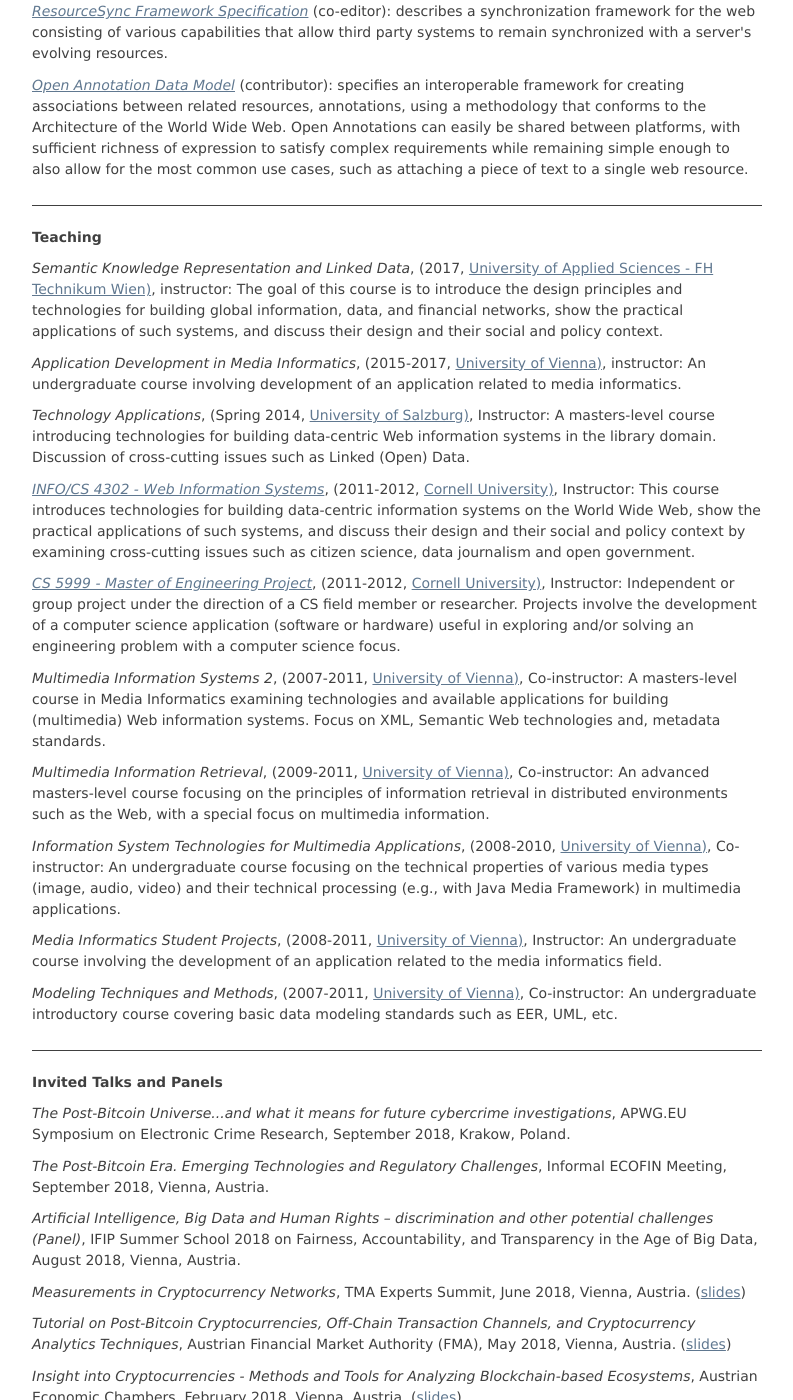
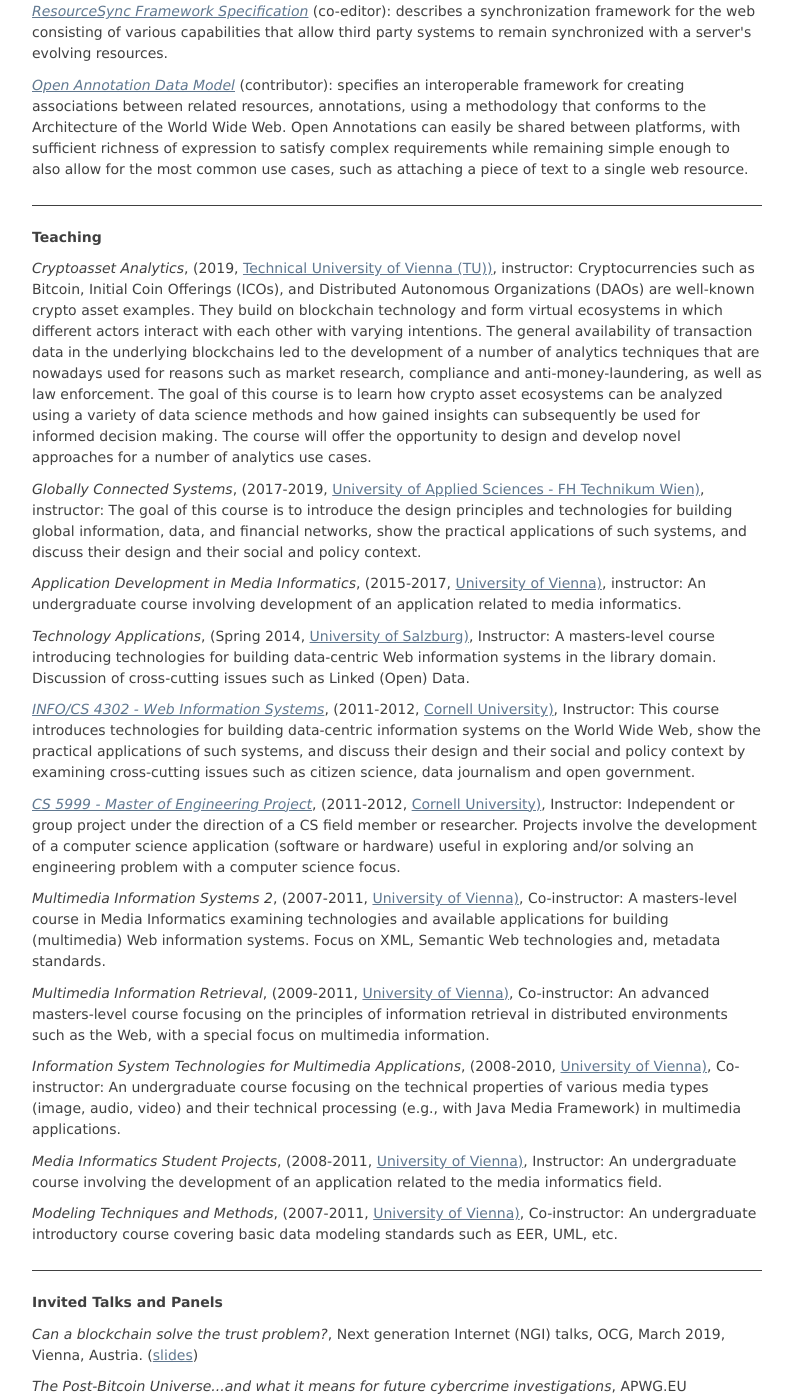
Before and after one commit to behas/behas.github.com, a Jekyll site: the page built from index.html, in a window 1280 px wide and 1400 px high, scrolled down 2903 px. Shown: the whole window, without its empty margins (243-1036 px from the left). Built offline with Jekyll 4.4.1, drawn with Linux system fonts in a browser that asks for light colours.

Commit message:
updated talks and teaching

```diff
--- a/_data/talks.yml
+++ b/_data/talks.yml
@@ -1,3 +1,9 @@
+- title: "Can a blockchain solve the trust problem?"
+  venue: "Next generation Internet (NGI) talks, OCG"
+  date: 2019-03-26
+  location: "Vienna, Austria"
+  slides_uri: "https://ngi.ait.ac.at/event/ngi-talk-2-digital-trust/"
+
 - title: "The Post-Bitcoin Universe...and what it means for future cybercrime investigations"
   venue: "APWG.EU Symposium on Electronic Crime Research"
   date: "2018-09-18"
--- a/_data/teaching.yml
+++ b/_data/teaching.yml
@@ -1,11 +1,18 @@
-- title: "Semantic Knowledge Representation and Linked Data"
+- title: "Cryptoasset Analytics"
+  institution: "Technical University of Vienna (TU)"
+  institution_uri: "https://www.tuwien.at/"
+  period: "2019"
+  role: "instructor"
+  description: |
+    Cryptocurrencies such as Bitcoin, Initial Coin Offerings (ICOs), and Distributed Autonomous Organizations (DAOs) are well-known crypto asset examples. They build on blockchain technology and form virtual ecosystems in which different actors interact with each other with varying intentions. The general availability of transaction data in the underlying blockchains led to the development of a number of analytics techniques that are nowadays used for reasons such as market research, compliance and anti-money-laundering, as well as law enforcement. The goal of this course is to learn how crypto asset ecosystems can be analyzed using a variety of data science methods and how gained insights can subsequently be used for informed decision making. The course will offer the opportunity to design and develop novel approaches for a number of analytics use cases.
+
+- title: "Globally Connected Systems"
   institution: "University of Applied Sciences - FH Technikum Wien"
   institution_uri: "https://www.technikum-wien.at/en/"
-  period: "2017"
+  period: "2017-2019"
   role: "instructor"
   description: |
     The goal of this course is to introduce the design principles and technologies for building global information, data, and financial networks, show the practical applications of such systems, and discuss their design and their social and policy context.
-
 
 - title: "Application Development in Media Informatics"
   institution: "University of Vienna"
--- a/short_bio_en.txt
+++ b/short_bio_en.txt
@@ -1 +1 @@
-Dr. Bernhard Haslhofer works as a Senior Scientist at the Austrian Institute of Technology's Digital Insight Lab. Previously, he was an EU Marie Curie Fellow at Cornell University Information Science (NY, USA) and a PostDoc at the University of Vienna from where he also received his Ph.D in Computer Science. He also holds Master's degrees in Economics and Computer Science. He usually works in multidisciplinary settings to which he contributes methods drawn from fields like Machine Learning, Network Analytics, or Information Retrieval and Text Mining. At the moment, he primarily works on investigating and developing novel methods for analyzing cryptocurrency ecosystems such as Bitcoin.
+Dr. Bernhard Haslhofer works as a Senior Scientist at the Austrian Institute of Technology's Digital Insight Lab. Previously, he was an EU Marie Curie Fellow at Cornell University Information Science (NY, USA) and a PostDoc at the University of Vienna from where he also received his Ph.D in Computer Science. He also holds Master's degrees in Economics and Computer Science. He usually works in multidisciplinary settings to which he contributes methods drawn from fields like Machine Learning, Network Analytics, or Information Retrieval and Text Mining. At the moment, he primarily works on novel methods for analyzing the structure and dynamics of cryptocurrency ecosystems, with a special focus on Post-Bitcoin cryptocurrencies such as Monero or Zcash.
```
